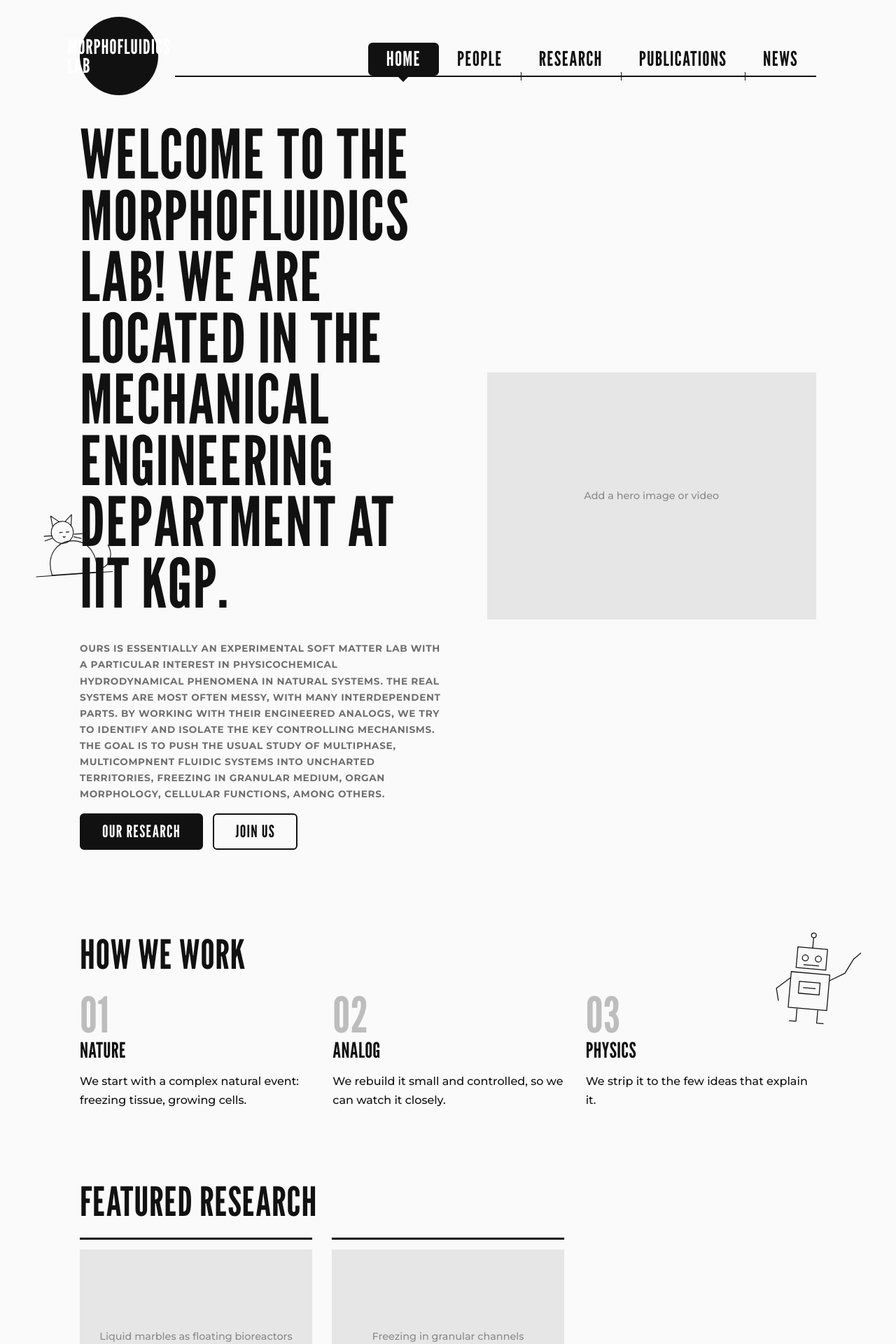
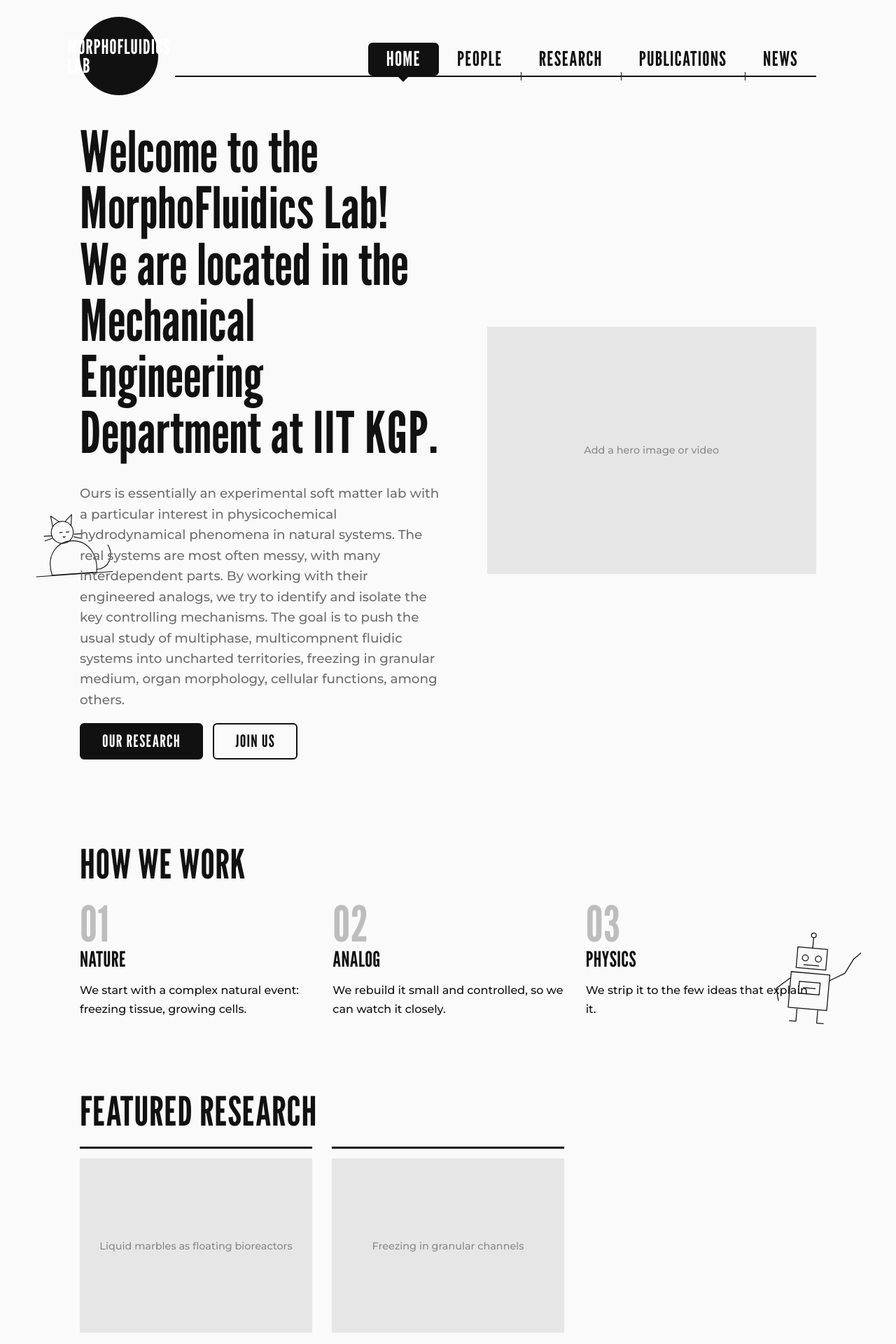
Before and after one commit to ranit-mukherjee/Ranit-lab, a Jekyll site: the page built from index.html, in a window 1280 px wide. Shown: the top 1920 px of the page at 70% size. Built offline with Jekyll 4.4.1, drawn with Linux system fonts in a browser that asks for light colours.

Commit message:
style_change-1
changed a part of main.css file to adjust the fonts in the home page.

```diff
--- a/assets/css/main.css
+++ b/assets/css/main.css
@@ -41,7 +41,9 @@ img:hover,video:hover,.tile:hover img,.tile:hover video{filter:none}
 .badge.past{background:var(--soft);color:var(--ink)}
 /* home */
 .hero{display:grid;grid-template-columns:1.1fr 1fr;gap:5vw;align-items:center;padding-top:40px;padding-bottom:24px}
-.hero h1{font-size:clamp(3.4rem,7.6vw,7rem)}
+/* .hero h1{font-size:clamp(3.4rem,7.6vw,7rem)} */
+.hero h1{text-transform:none;font-size:clamp(3rem,6.4vw,5.6rem);line-height:.98}
+.hero .sub{text-transform:none;font-weight:500;letter-spacing:0;font-size:1.15rem;line-height:1.6;color:var(--mute)}
 .hr .ph,.hr img,.hr video{width:100%;aspect-ratio:4/3;object-fit:cover}
 .three{display:grid;grid-template-columns:repeat(3,1fr);gap:32px}
 .num{font:400 4.4rem/1 var(--cond);color:#bdbdbd}
```
Also changed, not shown: 2 other files.
